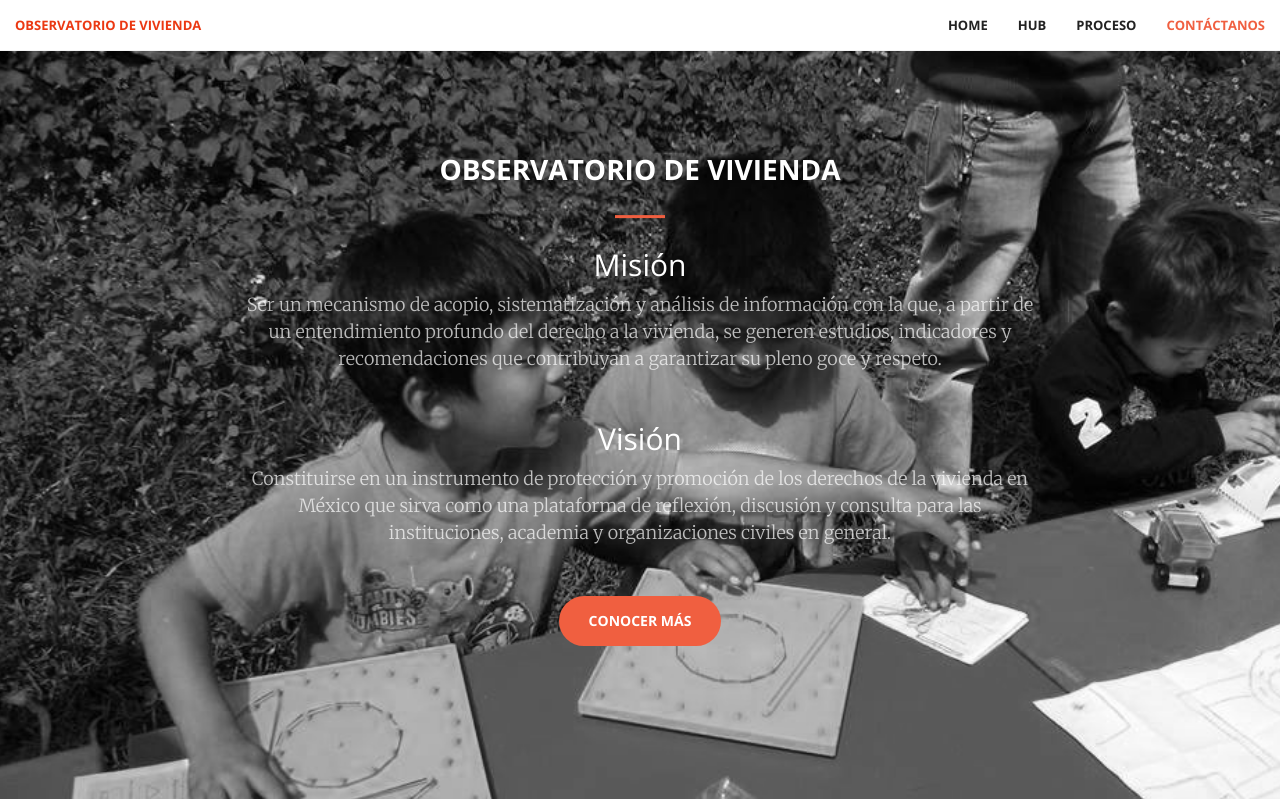
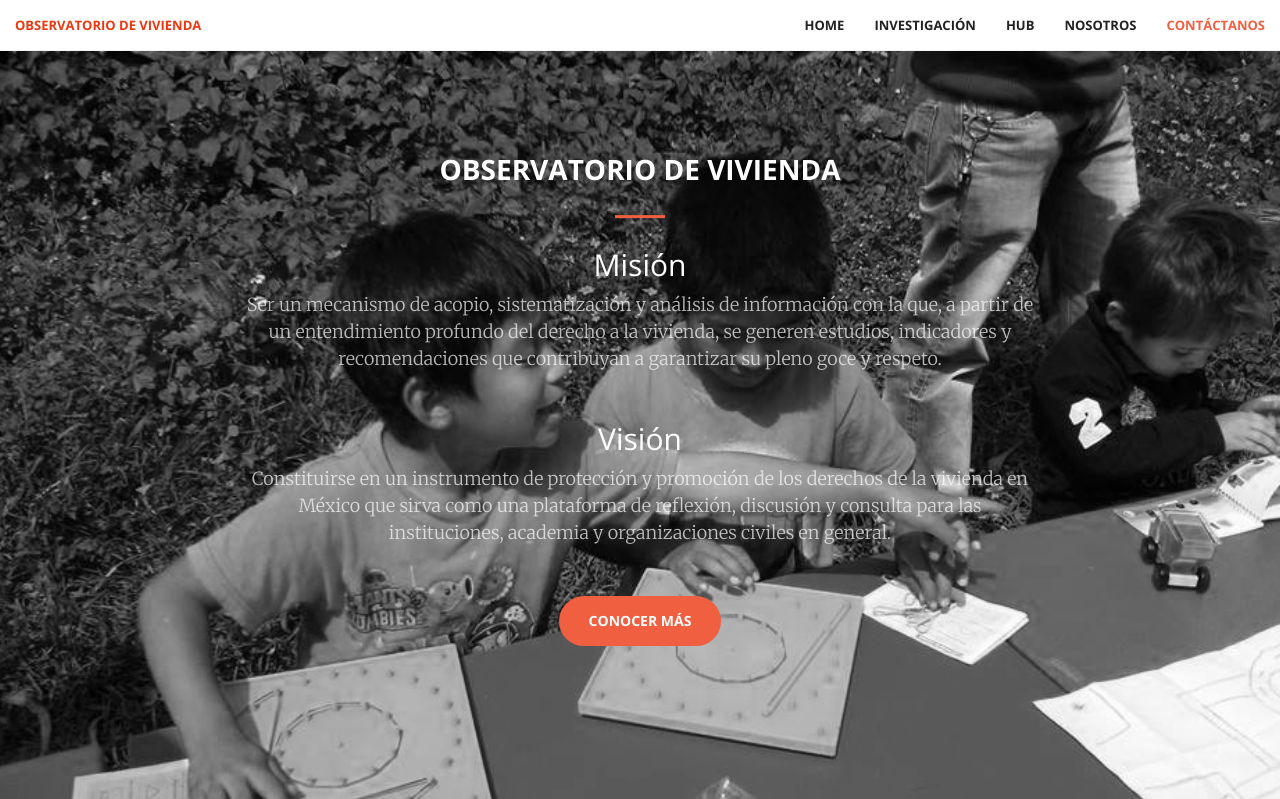
Before and after one commit to ObservatoriodeVivienda/webapp, a Django app: page / in a window 1280 px wide. Shown: the top 799 px of the page. Run offline with Django 3.2, Linux system fonts and the light colour scheme; parts of the project's set-up code (start-up, migrations or seed data) failed here and were passed over; some libraries are stand-ins or nearby versions.

Commit message:
new grid

```diff
--- a/compareconstitutions/templates/base.html
+++ b/compareconstitutions/templates/base.html
@@ -74,12 +74,14 @@
                       <li>
                           <a class="page-scroll" href="#page-top">Home</a>
                       </li>
-
+                      <li>
+                          <a class="page-scroll" href="/weblog/">Investigación</a>
+                      </li>
                       <li>
                           <a class="page-scroll" href="/projects">HUB</a>
                       </li>
                       <li>
-                          <a class="page-scroll" href="/proceso/">Proceso</a>
+                          <a class="page-scroll" href="/aboutus/">Nosotros</a>
                       </li>
                       <li>
                           <a class="page-scroll" href="#contact">Contáctanos</a>
--- a/compareconstitutions/templates/compareconstitutions/index.html
+++ b/compareconstitutions/templates/compareconstitutions/index.html
@@ -124,7 +124,7 @@
                                     <div class="service-box">
                                     <i class="affordable_logo" data-wow-delay=".2s"></i>
                                     <h3></h3>
-                                    <a href="/projects">
+                                    <a href="/weblog">
                                     <img src="{% static "compareconstitutions/img/iconos/iconos-vivienda-invest256.png"%}" style="width:50%; margin-top:-10%;">
                                     </a>
                                     <br><br>
@@ -216,7 +216,7 @@
                                 <img src="{% static "compareconstitutions/img/iconos/iconos-vivienda-datos256.png"%}" style="width:50%; margin-top:-10%;">
                                 </a>
                                 <br><br>
-                                <p class="text-muted">Proceso</p>
+                                <p class="text-muted">Proyecto de Trabajo</p>
                             </div>
                         </center>
                     </div>
--- a/compareconstitutions/templates/compareconstitutions/projects.html
+++ b/compareconstitutions/templates/compareconstitutions/projects.html
@@ -55,6 +55,8 @@
         <!-- Page Heading -->
         <div class="row" style="margin-top:10px">
             <div class="col-lg-12">
+                <!--<center><img src="{% static "compareconstitutions/img/iconos/iconos-vivienda-hub256.png"%}" style="width:15%;margin-top:10%;"></center>-->
+
                 <h1 class="page-header"><font color="#f05f40"><center>Data HUB</center></font>
                     <small></small>
                 </h1>
```
